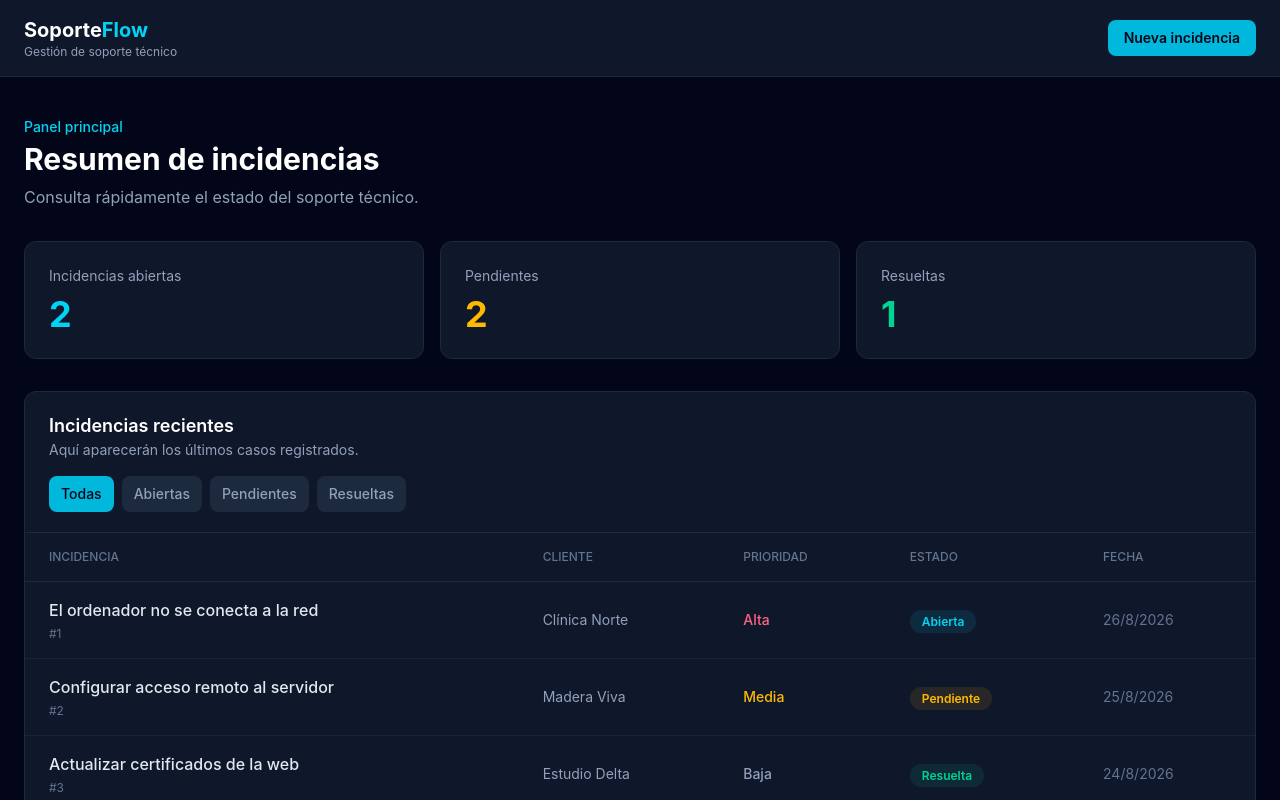
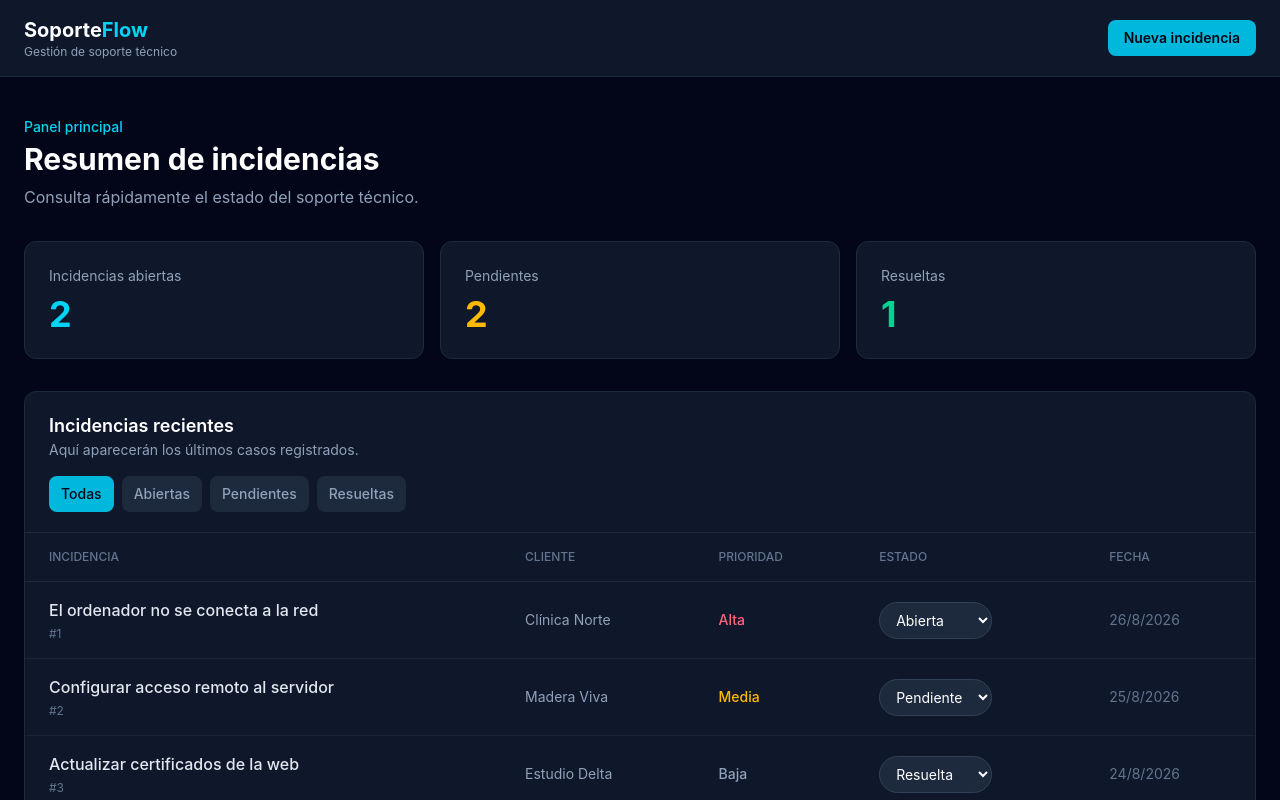
Before and after one commit to IThech/soporteflow, a SvelteKit app: page / in a window 1280 px wide. Shown: the top 800 px of the page. Built offline with nearby package versions, Linux system fonts and the light colour scheme.

Commit message:
feat: allow updating incident status

```diff
--- a/src/routes/+page.svelte
+++ b/src/routes/+page.svelte
@@ -4,11 +4,27 @@
 	import { onMount } from 'svelte';
 
 	let incidentList = $state([...initialIncidents]);
+	const summary = $derived([
+		{
+			label: 'Incidencias abiertas',
+			value: incidentList.filter((incident) => incident.status === 'open').length,
+			color: 'text-cyan-400'
+		},
+		{
+			label: 'Pendientes',
+			value: incidentList.filter((incident) => incident.status === 'pending').length,
+			color: 'text-amber-400'
+		},
+		{
+			label: 'Resueltas',
+			value: incidentList.filter((incident) => incident.status === 'resolved').length,
+			color: 'text-emerald-400'
+		}
+	]);
 	let title = $state('');
 	let client = $state('');
 	let priority = $state<IncidentPriority>('medium');
 	const STORAGE_KEY = 'soporteflow-incidents';
-
 	let selectedStatus = $state<'all' | IncidentStatus>('all');
 
 	const statusFilters = [
@@ -40,37 +56,7 @@
 		localStorage.setItem(STORAGE_KEY, JSON.stringify(incidentList));
 	}
 
-	const summary = $derived([
-		{
-			label: 'Incidencias abiertas',
-			value: incidentList.filter((incident) => incident.status === 'open').length,
-			color: 'text-cyan-400'
-		},
-		{
-			label: 'Pendientes',
-			value: incidentList.filter((incident) => incident.status === 'pending').length,
-			color: 'text-amber-400'
-		},
-		{
-			label: 'Resueltas',
-			value: incidentList.filter((incident) => incident.status === 'resolved').length,
-			color: 'text-emerald-400'
-		}
-	]);
-
 	let isFormOpen = $state(false);
-
-	const statusLabels = {
-		open: 'Abierta',
-		pending: 'Pendiente',
-		resolved: 'Resuelta'
-	};
-
-	const statusClasses = {
-		open: 'bg-cyan-400/10 text-cyan-400',
-		pending: 'bg-amber-400/10 text-amber-400',
-		resolved: 'bg-emerald-400/10 text-emerald-400'
-	};
 
 	const priorityLabels = {
 		low: 'Baja',
@@ -83,6 +69,12 @@
 		medium: 'text-amber-400',
 		high: 'text-rose-400'
 	};
+
+	function updateIncidentStatus(id: number, status: IncidentStatus) {
+		incidentList = incidentList.map((incident) =>
+			incident.id === id ? { ...incident, status } : incident
+		);
+	}
 
 	function createIncident(event: SubmitEvent) {
 		event.preventDefault();
@@ -197,13 +189,21 @@
 								<td class={`px-6 py-4 text-sm font-medium ${priorityClasses[incident.priority]}`}>
 									{priorityLabels[incident.priority]}
 								</td>
-
 								<td class="px-6 py-4">
-									<span
-										class={`rounded-full px-3 py-1 text-xs font-semibold ${statusClasses[incident.status]}`}
+									<select
+										value={incident.status}
+										onchange={(event) =>
+											updateIncidentStatus(
+												incident.id,
+												(event.currentTarget as HTMLSelectElement).value as IncidentStatus
+											)}
+										class="rounded-full border border-slate-700 bg-slate-800 px-3 py-2 text-sm text-white outline-none focus:border-cyan-400"
+										aria-label={`Cambiar estado de ${incident.title}`}
 									>
-										{statusLabels[incident.status]}
-									</span>
+										<option value="open">Abierta</option>
+										<option value="pending">Pendiente</option>
+										<option value="resolved">Resuelta</option>
+									</select>
 								</td>
 
 								<td class="px-6 py-4 text-sm text-slate-500">
```
